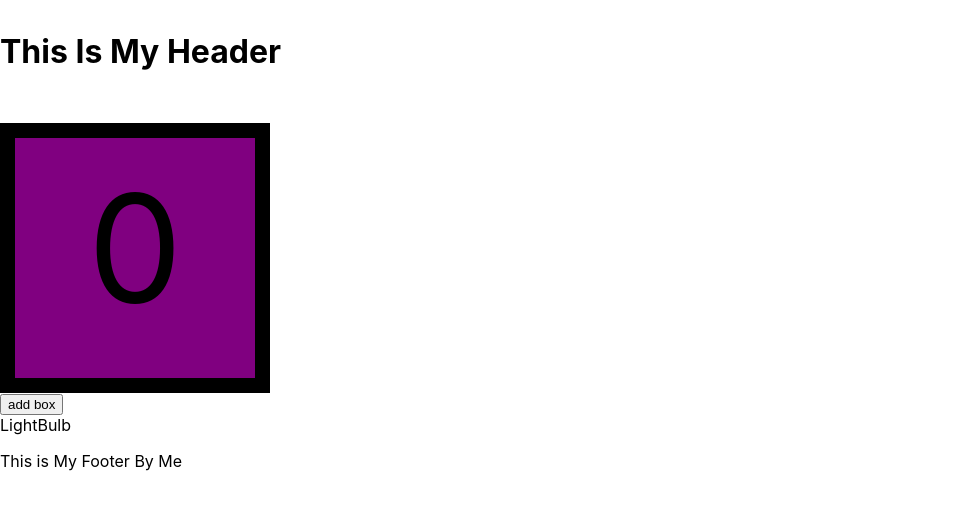
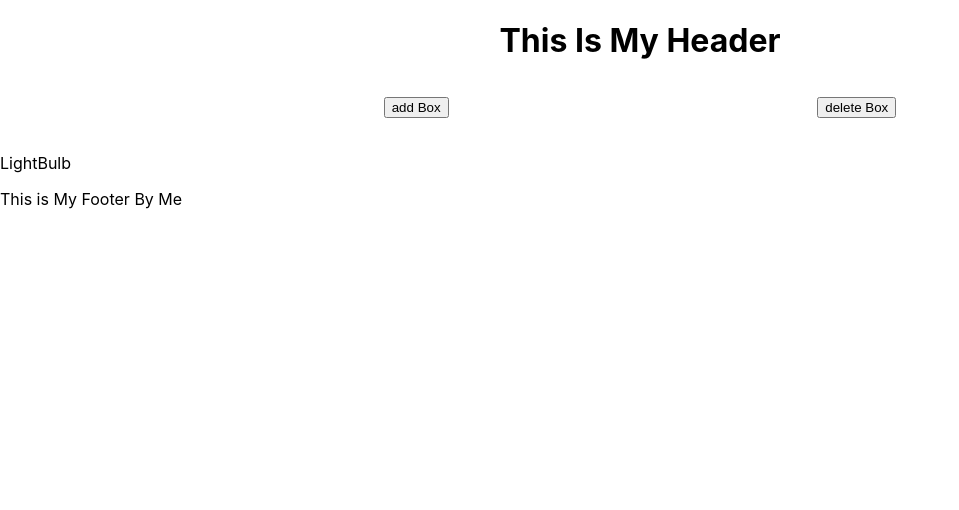
Before and after one commit to LearnProjects89/color-box, a React (Create React App) app: page / in a window 1280 px wide. Shown: the top 510 px of the page, without its empty margins (0-959 px from the left). Built offline with nearby package versions, Linux system fonts and the light colour scheme.

Commit message:
add functionality is working

```diff
--- a/src/App.css
+++ b/src/App.css
@@ -1,6 +1,30 @@
+.header {
+  text-align: center;
+  margin: 10px;
+}
+
 .box {
+  /* display: flex; */
+  /* align-self: center; */
   width: 200px;
-  border: 15px solid black;
+  border: 1px solid black;
   height: 200px;
-  padding: 20px
+  padding: 5px;
+  text-align: center;
+  margin: 10px;
+  display: inline-block;
 }
+
+.container {
+  display: flex;
+  flex-wrap: wrap;
+  justify-content: center;
+  align-items: center;
+}
+
+.button {
+  display: flex;
+  justify-content: space-evenly;
+  padding: 15px;
+
+}
--- a/src/App.js
+++ b/src/App.js
@@ -6,20 +6,30 @@ import LightBulb from "./components/LightBulb";
 import Box from "./components/Box";
 
 const App = () => {
-  const [box, setBox] = useState()
+  const [boxPlus, setBoxPlus] = useState([])
+  const [boxMinus, setBoxMinus] = useState([])
 
-  const addBox = () => {
-    setBox( box + 1 )
+  const addBoxPlus = () => {
+    setBoxPlus([...boxPlus, <Box />]);
+  }
+
+  const deleteBoxMinus = () => {
+    setBoxMinus([boxMinus] - 1 )
+    console.log(boxMinus);
   }
 
   return (
     <>
       <h1><Header /></h1>
 
-      <br />
+      <div className="button">
+        <button onClick={addBoxPlus} >add Box</button>
+        <button onClick={deleteBoxMinus} >delete Box</button>
+      </div>
 
-      <Box />
-      <button onClick={addBox} >add box</button>
+      <div className="container">
+        {boxPlus}
+      </div>
 
       <br />
       <LightBulb />
--- a/src/components/Box.js
+++ b/src/components/Box.js
@@ -14,9 +14,10 @@ const Box = () => {
     <>
       <div className="box"
         onClick={() => changeColor(color)}
-        style={{ backgroundColor: color, textAlign: "center", fontSize: 150 }}>
+        style={{ backgroundColor: color, fontSize: 150 }}>
         {count}
       </div>
+      <br />
     </>
   )
 }
--- a/src/components/Header.js
+++ b/src/components/Header.js
@@ -3,7 +3,7 @@ import React from "react"
 const Header = () => {
   return (
     <>
-      <p>This Is My Header</p>
+      <p className="header">This Is My Header</p>
     </>
   )
 }
```
